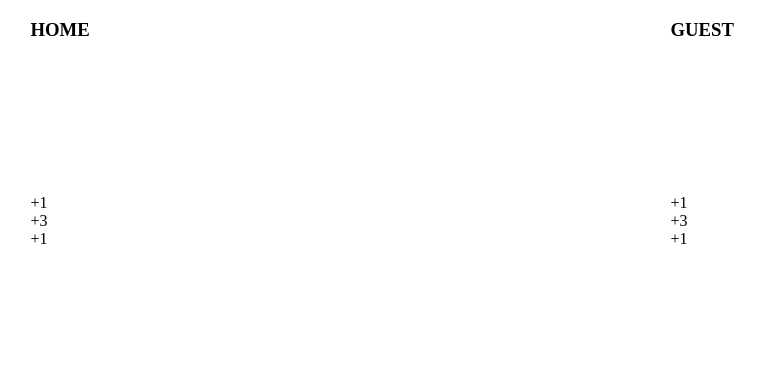
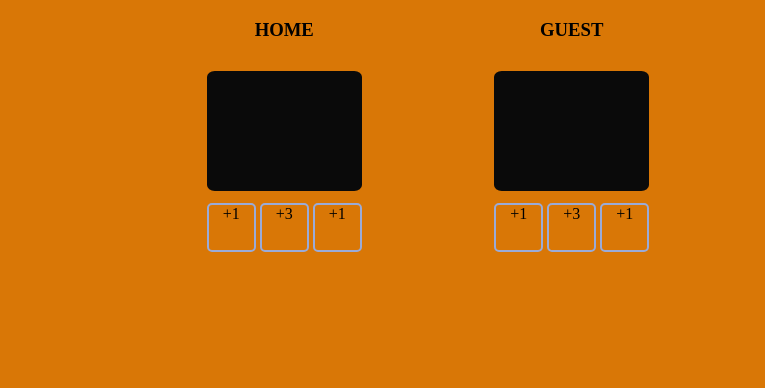
Before and after one commit to rhodevisser/eating-pancakes-scoreboard, a plain HTML site: page index.html in a window 1280 px wide. Shown: the whole page, without its empty margins (212-977 px from the left). Drawn offline with Linux system fonts and the light colour scheme.

Commit message:
style: Add scoreboard styling

```diff
--- a/index.css
+++ b/index.css
@@ -1,16 +1,43 @@
 body {
     margin: 0;
+    background-color: #D97706;
+    text-align: center;
 }
 
 .container {
     display: flex;
     justify-content: space-around;
+    width: 575px;
+    height: 385px;
+    margin: auto;
 }
+
+.score-screens {
+    background-color: #0a0a0a;
+    width: 155px;
+    height: 120px;
+    border-radius: 5%;
+}
+
+.plus-pnt-btn {
+    width: 45px;
+    height: 45px;
+    border: 2px solid #9AABD8;
+    border-radius: 5px;
+}
+
 #home-container {
     height: 248px;
     width: 155px;
     display: flex;
     flex-direction: column;
+    justify-content: space-between;
+}
+
+#add-points-btns-home {
+    width: 155px;
+    height: 45px;
+    display: flex;
     justify-content: space-between;
 }
 
@@ -21,3 +48,10 @@ body {
     flex-direction: column;
     justify-content: space-between;
  }
+
+#add-points-btns-guest {
+    width: 155px;
+    height: 45px;
+    display: flex;
+    justify-content: space-between;
+}
```
